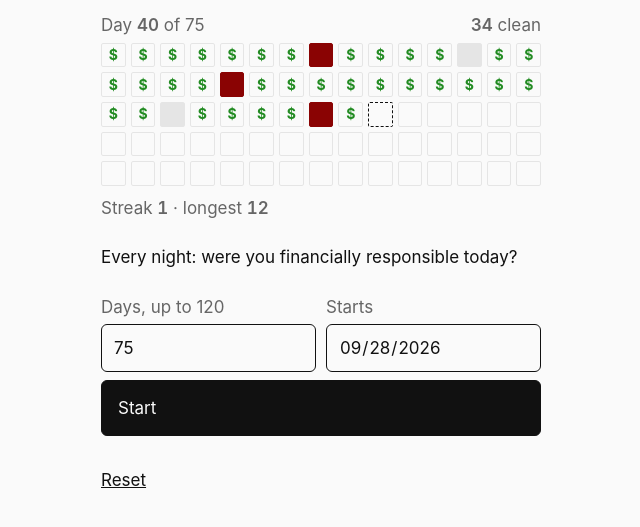
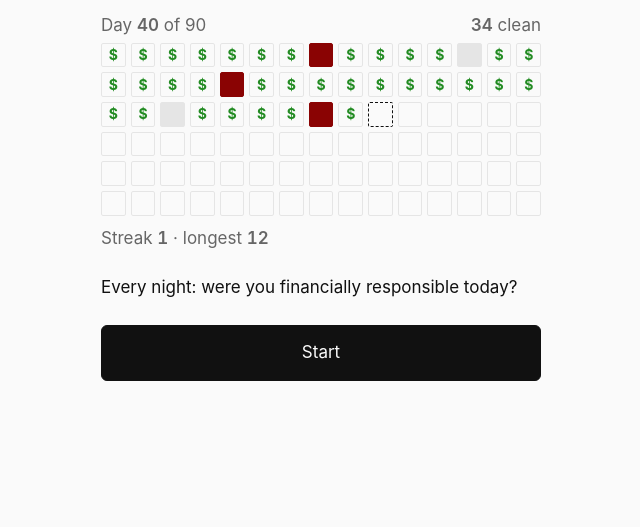
Before and after one commit to TeddyMilford/change, a website built with Vite: page index.html in a window 1280 px wide. Shown: the part 69-596 px from the top of the page, without its empty margins (319-959 px from the left). Built offline with nearby package versions, Linux system fonts and the light colour scheme.

Commit message:
First run is a single Start; 90-day default; Reset moves to Settings

```diff
--- a/src/db.js
+++ b/src/db.js
@@ -37,7 +37,7 @@ export async function save() {
   }
 }
 
-// Dev only. Drops everything on this device.
+// Drops everything on this device.
 export async function wipe() {
   try { await clear(); } catch {}
   Object.assign(state, defaults());
--- a/src/logic.js
+++ b/src/logic.js
@@ -1,6 +1,6 @@
 // Pure functions. No DOM, no storage.
 
-export const BLOCK_DAYS = 75; // default
+export const BLOCK_DAYS = 90; // default
 export const BLOCK_MAX = 120;
 
 export const QUESTION = 'Were you financially responsible today?';
--- a/src/screen.js
+++ b/src/screen.js
@@ -1,11 +1,11 @@
 import { state, save, wipe } from './db.js';
-import { today, addDays, currentBlock, blockSummary, newBlock, formatDate, totalCleanDays, streaks, clampLength, QUESTION, BLOCK_DAYS, BLOCK_MAX } from './logic.js';
+import { today, addDays, currentBlock, blockSummary, newBlock, formatDate, totalCleanDays, streaks, clampLength, QUESTION, BLOCK_MAX } from './logic.js';
 import { esc, on, reset } from './ui.js';
 
 const root = document.getElementById('app');
 
 let asking = false; // show the question again, for a wrong tap
-let setup = null; // 'new' (first block, or next after one ends) | 'edit' (settings)
+let setup = null; // 'new' (first run) | 'edit' (settings)
 
 export function render() {
   reset(root);
@@ -14,25 +14,29 @@ export function render() {
   if (!block) setup = 'new';
 
   if (setup) {
-    const src = setup === 'edit' ? block : { startDate: t, length: block ? block.length : BLOCK_DAYS };
-    root.innerHTML = setupHtml(setup, src, !!block);
+    root.innerHTML = setup === 'edit' ? settingsHtml(block) : introHtml();
+    on(root, 'click', '[data-act="start"]', async () => {
+      state.blocks.push(newBlock(t));
+      await save();
+      setup = null;
+      render();
+    });
     on(root, 'submit', '#setup', async (e) => {
       e.preventDefault();
       const f = e.target;
-      const start = /^\d{4}-\d{2}-\d{2}$/.test(f.start.value) ? f.start.value : t;
-      const length = clampLength(f.days.value);
-      if (setup === 'edit') {
-        block.startDate = start;
-        block.length = length;
-      } else {
-        state.blocks.push(newBlock(start, length));
-      }
+      block.startDate = /^\d{4}-\d{2}-\d{2}$/.test(f.start.value) ? f.start.value : t;
+      block.length = clampLength(f.days.value);
       await save();
       setup = null;
       render();
     });
     on(root, 'click', '[data-act="back"]', () => { setup = null; render(); });
-    if (import.meta.env.DEV) on(root, 'click', '[data-act="reset"]', async () => { await wipe(); setup = null; render(); });
+    on(root, 'click', '[data-act="reset"]', async () => {
+      if (!confirm('Erase everything and start over?')) return;
+      await wipe();
+      setup = null;
+      render();
+    });
     return;
   }
 
@@ -59,29 +63,33 @@ export function render() {
   on(root, 'click', '[data-answer="yes"]', () => logDay(true));
   on(root, 'click', '[data-answer="no"]', () => logDay(false));
   on(root, 'click', '[data-act="change"]', () => { asking = true; render(); });
-  on(root, 'click', '[data-act="new-block"]', () => { setup = 'new'; render(); });
+  on(root, 'click', '[data-act="new-block"]', async () => {
+    state.blocks.push(newBlock(t, block.length));
+    await save();
+    render();
+  });
   on(root, 'click', '[data-act="settings"]', () => { setup = 'edit'; render(); });
 }
 
-function setupHtml(kind, src, canGoBack) {
-  const links = [];
-  if (canGoBack) links.push(`<button type="button" class="link" data-act="back">Back</button>`);
-  if (import.meta.env.DEV) links.push(`<button type="button" class="link" data-act="reset">Reset</button>`);
-  const first = kind === 'new' && !canGoBack;
+function settingsHtml(block) {
+  const links = [
+    `<button type="button" class="link" data-act="back">Back</button>`,
+    `<button type="button" class="link" data-act="reset">Reset</button>`,
+  ];
   return `
-    ${first ? introHtml() : `<h1>${kind === 'edit' ? 'Settings' : 'Next block'}</h1>`}
+    <h1>Settings</h1>
     <form id="setup" class="stack">
       <div class="row">
-        <label class="field"><span>Days, up to ${BLOCK_MAX}</span><input type="number" name="days" value="${src.length}" min="1" max="${BLOCK_MAX}" inputmode="numeric" required></label>
-        <label class="field"><span>Starts</span><input type="date" name="start" value="${src.startDate}" required></label>
+        <label class="field"><span>Days, up to ${BLOCK_MAX}</span><input type="number" name="days" value="${block.length}" min="1" max="${BLOCK_MAX}" inputmode="numeric" required></label>
+        <label class="field"><span>Starts</span><input type="date" name="start" value="${block.startDate}" required></label>
       </div>
-      <button class="yes">${kind === 'edit' ? 'Save' : 'Start'}</button>
-      ${links.length ? `<p>${links.join(' · ')}</p>` : ''}
+      <button class="yes">Save</button>
+      <p>${links.join(' · ')}</p>
     </form>
   `;
 }
 
-// Shown once, above the first setup form.
+// First run. Start begins a default-length block today.
 function introHtml() {
   return `
     <div class="intro">
@@ -89,6 +97,7 @@ function introHtml() {
       ${sampleHtml()}
       <p>Every night: ${esc(QUESTION.charAt(0).toLowerCase() + QUESTION.slice(1))}</p>
     </div>
+    <button class="yes wide" data-act="start">Start</button>
   `;
 }
 
--- a/src/style.css
+++ b/src/style.css
@@ -71,13 +71,14 @@ button {
   -webkit-tap-highlight-color: transparent;
 }
 button.yes { background: var(--fg); color: var(--bg); }
+button.wide { display: block; width: 100%; }
 button.link { border: 0; padding: 0; min-height: 0; text-decoration: underline; }
 button:focus-visible, input:focus { outline: 2px solid var(--fg); outline-offset: 2px; }
 
 .row { display: flex; gap: 10px; }
 .row button { flex: 1; font-size: 20px; }
 .stack { display: flex; flex-direction: column; gap: 8px; }
-.stack > button { text-align: left; min-height: 48px; }
+.stack > button { min-height: 56px; }
 .stack p { margin-top: 8px; }
 
 form { display: flex; gap: 8px; }
```
Also changed, not shown: test/logic.test.js (+5 -5 lines).
